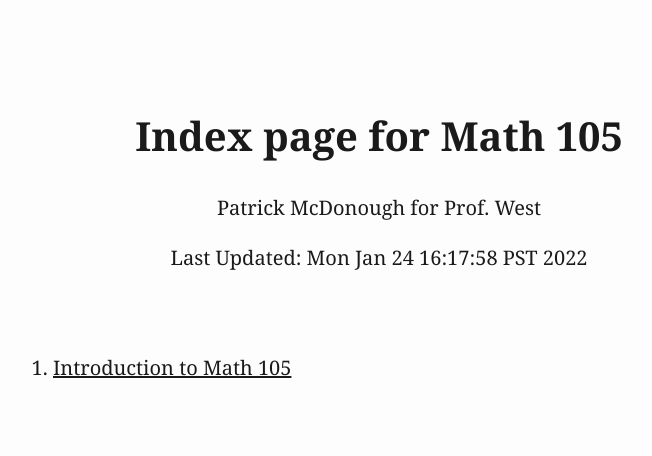
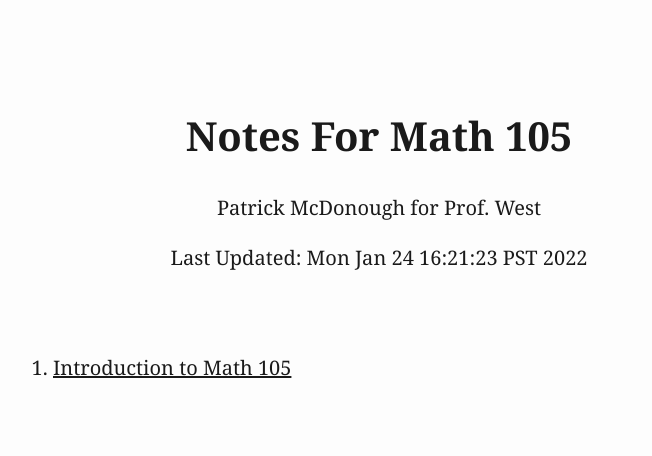
Before and after one commit to PJMcDonough/Math103Notes, a plain HTML site: page index.html in a window 1280 px wide. Shown: the whole page, without its empty margins (261-913 px from the left). Drawn offline with Linux system fonts and the light colour scheme.

Commit message:
Copyedit

```diff
--- a/index.html
+++ b/index.html
@@ -5,7 +5,7 @@
   <meta name="generator" content="pandoc" />
   <meta name="viewport" content="width=device-width, initial-scale=1.0, user-scalable=yes" />
   <meta name="author" content="Patrick McDonough for Prof. West" />
-  <title>Index page for Math 105</title>
+  <title>Notes For Math 105</title>
   <style>
     html {
       line-height: 1.5;
@@ -151,9 +151,9 @@
 </head>
 <body>
 <header id="title-block-header">
-<h1 class="title">Index page for Math 105</h1>
+<h1 class="title">Notes For Math 105</h1>
 <p class="author">Patrick McDonough for Prof. West</p>
-<p class="date">Last Updated: Mon Jan 24 16:17:58 PST 2022</p>
+<p class="date">Last Updated: Mon Jan 24 16:21:23 PST 2022</p>
 </header>
 <ol>
 <li><a href="00intro.html">Introduction to Math 105</a></li>
```
Also changed, not shown: 2 other files.
